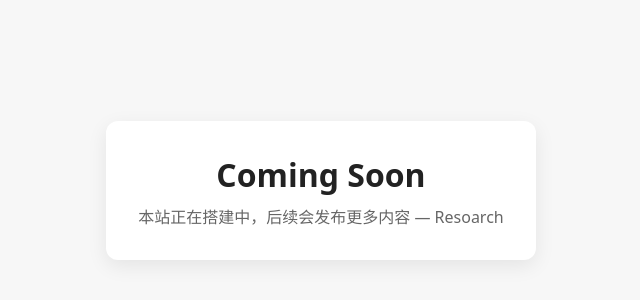
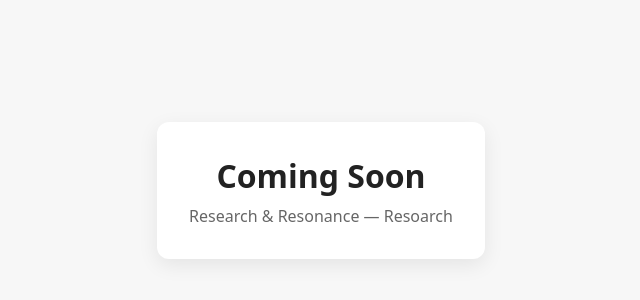
Before and after one commit to Resoarch/resoarch.github.io, a plain HTML site: page index.html in a window 1280 px wide. Shown: the part 210-510 px from the top of the page, without its empty margins (319-959 px from the left). Drawn offline with Linux system fonts and the light colour scheme.

Commit message:
Update main.yml

```diff
--- a/index.html
+++ b/index.html
@@ -15,7 +15,7 @@
 <body>
   <div class="card">
     <h1>Coming Soon</h1>
-    <p>本站正在搭建中，后续会发布更多内容 — Resoarch</p>
+    <p>Research & Resonance — Resoarch</p>
   </div>
 </body>
 </html>
```
